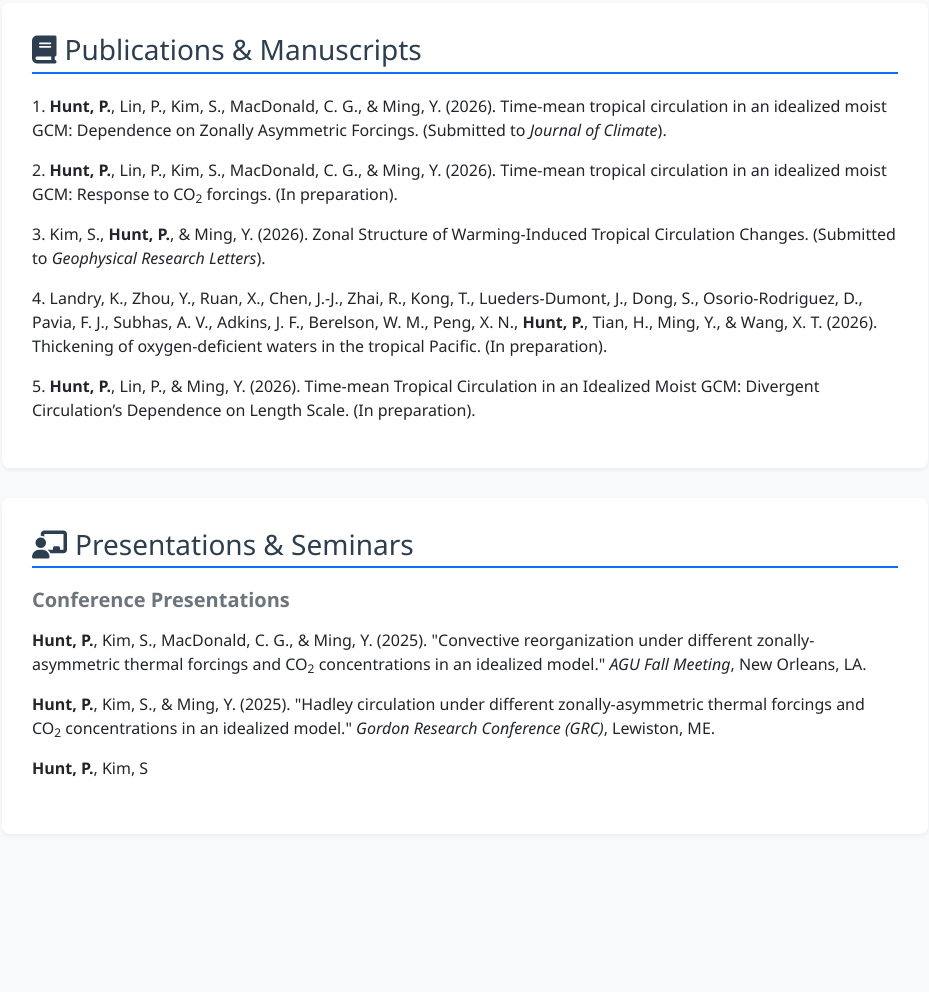
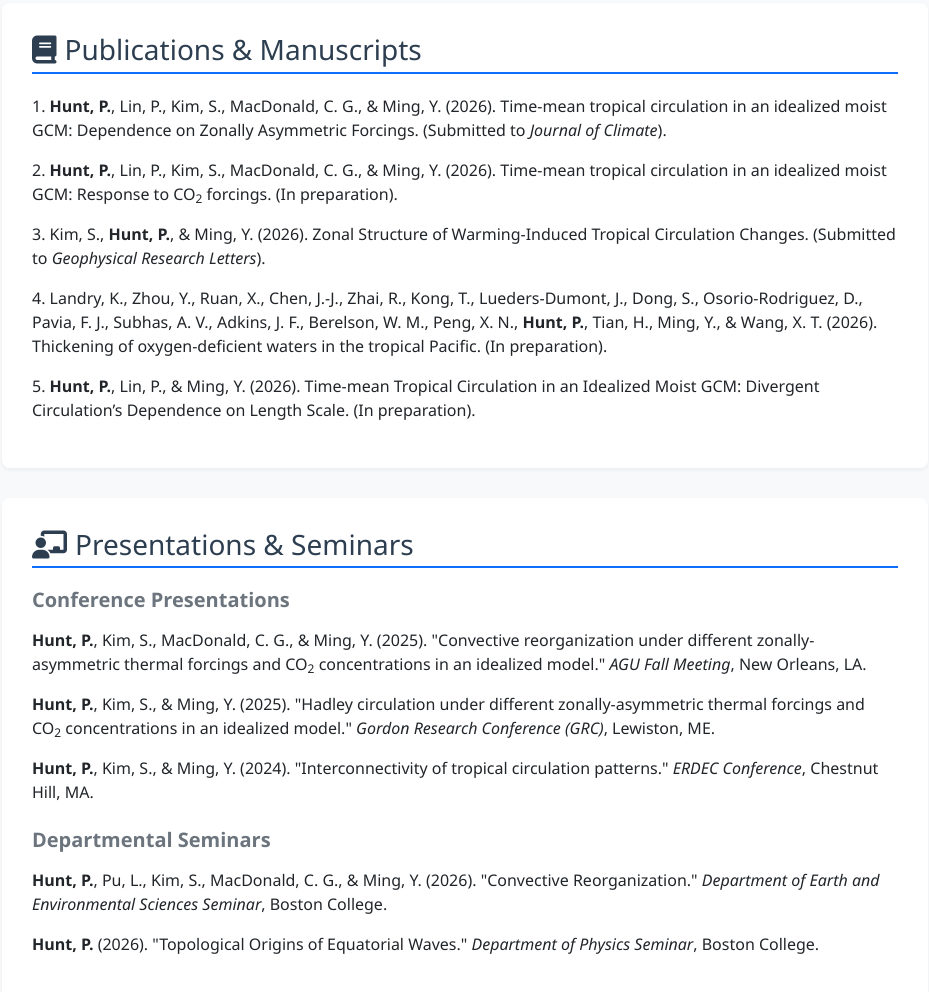
Before and after one commit to APA643/apa643.github.io, a plain HTML site: page index.html in a window 1280 px wide. Shown: the part 977-1969 px from the top of the page, without its empty margins (175-1104 px from the left). Before the commit the page ends 1841 px from the top, so only its background shows below. Drawn offline with nearby package versions, Linux system fonts and the light colour scheme.

Commit message:
Update index.html

```diff
--- a/index.html
+++ b/index.html
@@ -98,4 +98,23 @@
                             <strong>Hunt, P.</strong>, Kim, S., & Ming, Y. (2025). "Hadley circulation under different zonally-asymmetric thermal forcings and CO<sub>2</sub> concentrations in an idealized model." <em>Gordon Research Conference (GRC)</em>, Lewiston, ME.
                         </li>
                         <li class="mb-3">
-                            <strong>Hunt, P.</strong>, Kim, S
+                            <strong>Hunt, P.</strong>, Kim, S., & Ming, Y. (2024). "Interconnectivity of tropical circulation patterns." <em>ERDEC Conference</em>, Chestnut Hill, MA.
+                        </li>
+                    </ul>
+
+                    <h5 class="fw-bold mb-3 text-secondary">Departmental Seminars</h5>
+                    <ul class="list-unstyled">
+                        <li class="mb-3">
+                            <strong>Hunt, P.</strong>, Pu, L., Kim, S., MacDonald, C. G., & Ming, Y. (2026). "Convective Reorganization." <em>Department of Earth and Environmental Sciences Seminar</em>, Boston College.
+                        </li>
+                        <li class="mb-3">
+                            <strong>Hunt, P.</strong> (2026). "Topological Origins of Equatorial Waves." <em>Department of Physics Seminar</em>, Boston College.
+                        </li>
+                    </ul>
+                </section>
+
+            </div>
+        </div>
+    </div>
+</body>
+</html>
```
